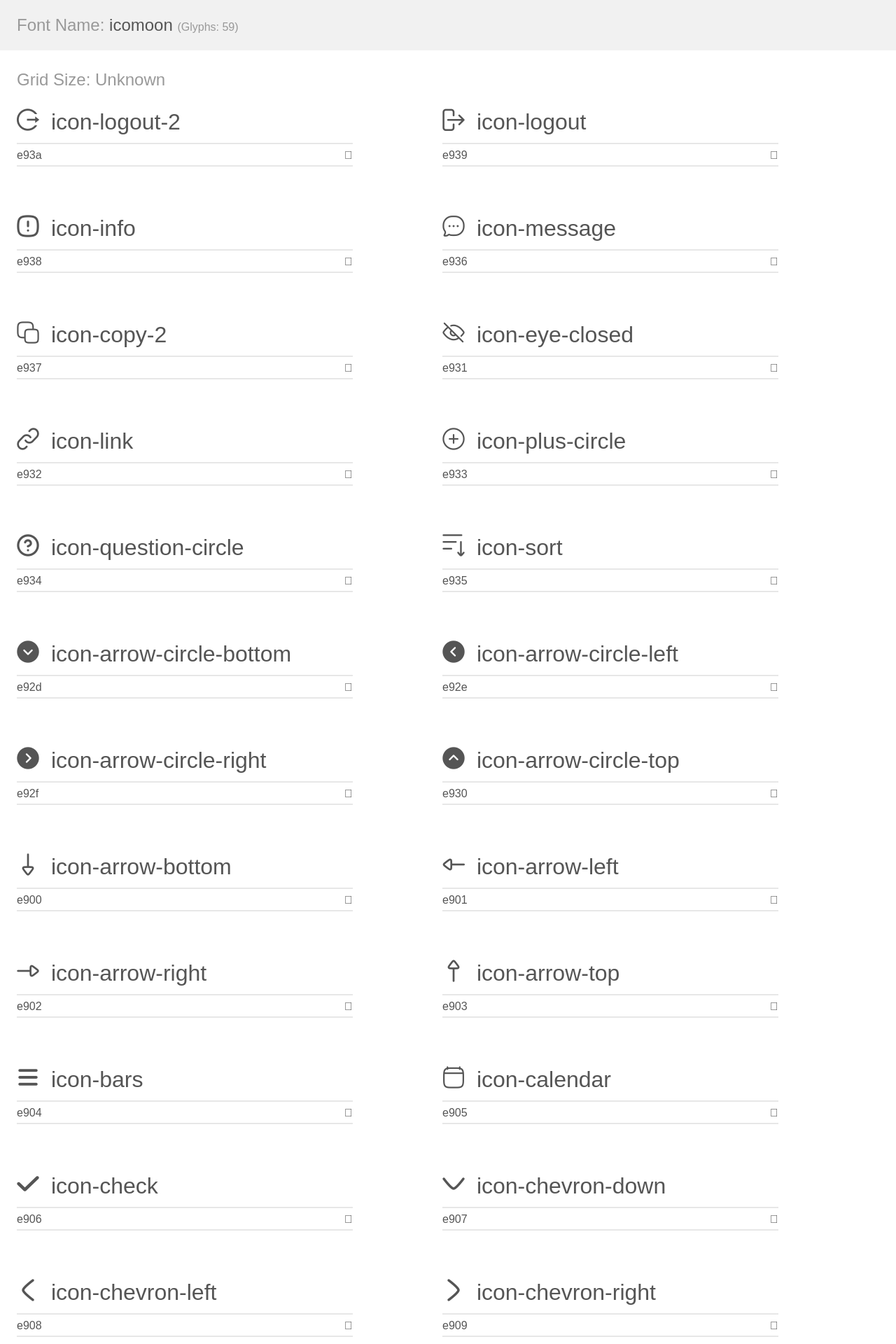
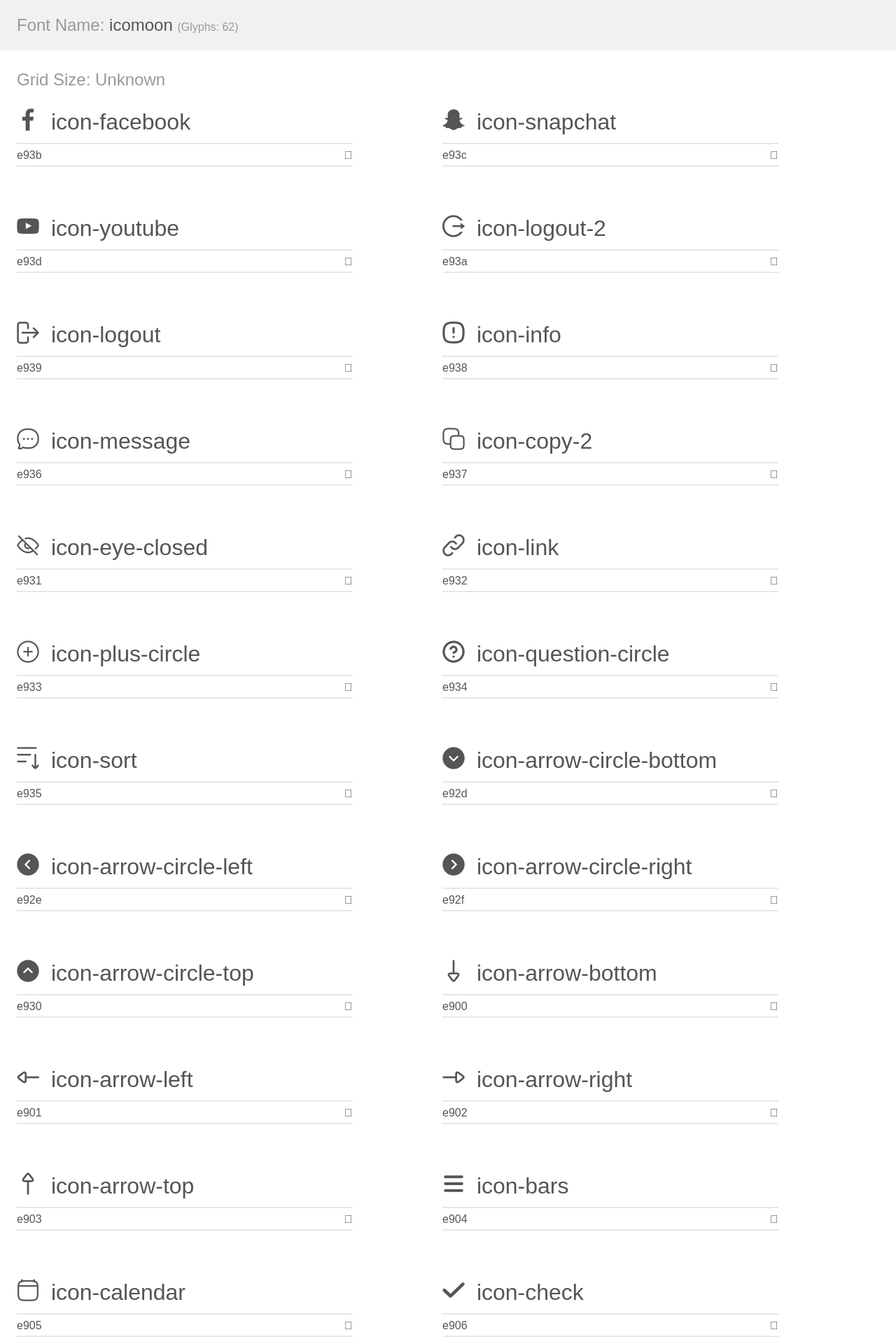
Before and after one commit to waleedo0o7/manarat, a PHP site: page /assets/css/icomoon/demo.html in a window 1280 px wide. Shown: the top 1920 px of the page at 70% size. Run offline with PHP 8.4, Linux system fonts and the light colour scheme.

Commit message:
finish all website phase 6

```diff
--- a/assets/css/icomoon/demo.html
+++ b/assets/css/icomoon/demo.html
@@ -9,10 +9,52 @@
     <link rel="stylesheet" href="style.css"></head>
 <body>
     <div class="bgc1 clearfix">
-        <h1 class="mhmm mvm"><span class="fgc1">Font Name:</span> icomoon <small class="fgc1">(Glyphs:&nbsp;59)</small></h1>
+        <h1 class="mhmm mvm"><span class="fgc1">Font Name:</span> icomoon <small class="fgc1">(Glyphs:&nbsp;62)</small></h1>
     </div>
     <div class="clearfix mhl ptl">
         <h1 class="mvm mtn fgc1">Grid Size: Unknown</h1>
+        <div class="glyph fs1">
+            <div class="clearfix bshadow0 pbs">
+                <span class="icon-facebook"></span>
+                <span class="mls"> icon-facebook</span>
+            </div>
+            <fieldset class="fs0 size1of1 clearfix hidden-false">
+                <input type="text" readonly value="e93b" class="unit size1of2" />
+                <input type="text" maxlength="1" readonly value="&#xe93b;" class="unitRight size1of2 talign-right" />
+            </fieldset>
+            <div class="fs0 bshadow0 clearfix hidden-true">
+                <span class="unit pvs fgc1">liga: </span>
+                <input type="text" readonly value="" class="liga unitRight" />
+            </div>
+        </div>
+        <div class="glyph fs1">
+            <div class="clearfix bshadow0 pbs">
+                <span class="icon-snapchat"></span>
+                <span class="mls"> icon-snapchat</span>
+            </div>
+            <fieldset class="fs0 size1of1 clearfix hidden-false">
+                <input type="text" readonly value="e93c" class="unit size1of2" />
+                <input type="text" maxlength="1" readonly value="&#xe93c;" class="unitRight size1of2 talign-right" />
+            </fieldset>
+            <div class="fs0 bshadow0 clearfix hidden-true">
+                <span class="unit pvs fgc1">liga: </span>
+                <input type="text" readonly value="" class="liga unitRight" />
+            </div>
+        </div>
+        <div class="glyph fs1">
+            <div class="clearfix bshadow0 pbs">
+                <span class="icon-youtube"></span>
+                <span class="mls"> icon-youtube</span>
+            </div>
+            <fieldset class="fs0 size1of1 clearfix hidden-false">
+                <input type="text" readonly value="e93d" class="unit size1of2" />
+                <input type="text" maxlength="1" readonly value="&#xe93d;" class="unitRight size1of2 talign-right" />
+            </fieldset>
+            <div class="fs0 bshadow0 clearfix hidden-true">
+                <span class="unit pvs fgc1">liga: </span>
+                <input type="text" readonly value="" class="liga unitRight" />
+            </div>
+        </div>
         <div class="glyph fs1">
             <div class="clearfix bshadow0 pbs">
                 <span class="icon-logout-2"></span>
--- a/assets/css/icomoon/style.css
+++ b/assets/css/icomoon/style.css
@@ -1,10 +1,10 @@
 @font-face {
   font-family: 'icomoon';
-  src:  url('fonts/icomoon.eot?3u1q8y');
-  src:  url('fonts/icomoon.eot?3u1q8y#iefix') format('embedded-opentype'),
-    url('fonts/icomoon.ttf?3u1q8y') format('truetype'),
-    url('fonts/icomoon.woff?3u1q8y') format('woff'),
-    url('fonts/icomoon.svg?3u1q8y#icomoon') format('svg');
+  src:  url('fonts/icomoon.eot?8albpp');
+  src:  url('fonts/icomoon.eot?8albpp#iefix') format('embedded-opentype'),
+    url('fonts/icomoon.ttf?8albpp') format('truetype'),
+    url('fonts/icomoon.woff?8albpp') format('woff'),
+    url('fonts/icomoon.svg?8albpp#icomoon') format('svg');
   font-weight: normal;
   font-style: normal;
   font-display: block;
@@ -25,6 +25,15 @@
   -moz-osx-font-smoothing: grayscale;
 }
 
+.icon-facebook:before {
+  content: "\e93b";
+}
+.icon-snapchat:before {
+  content: "\e93c";
+}
+.icon-youtube:before {
+  content: "\e93d";
+}
 .icon-logout-2:before {
   content: "\e93a";
 }
```
Also changed, not shown: _bottom-footer.php (+10 -0 lines), assets/css/icomoon/fonts/icomoon.ttf, assets/css/icomoon/fonts/icomoon.woff, assets/css/icomoon/selection.json, assets/icons-draft/facebook.svg (added), assets/icons-draft/snapchat.svg (added), assets/icons-draft/youtube.svg (added), 3 other files.
